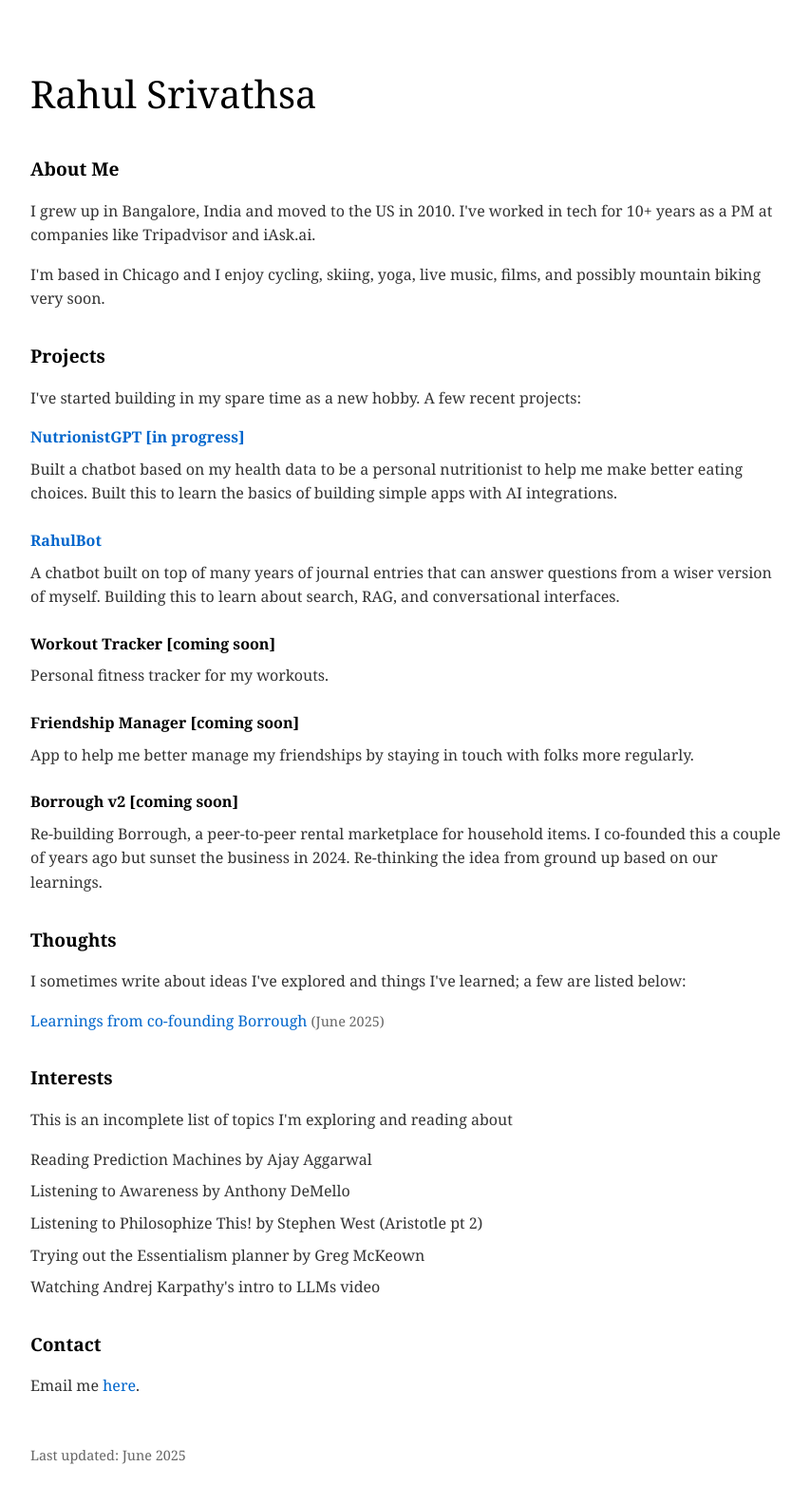
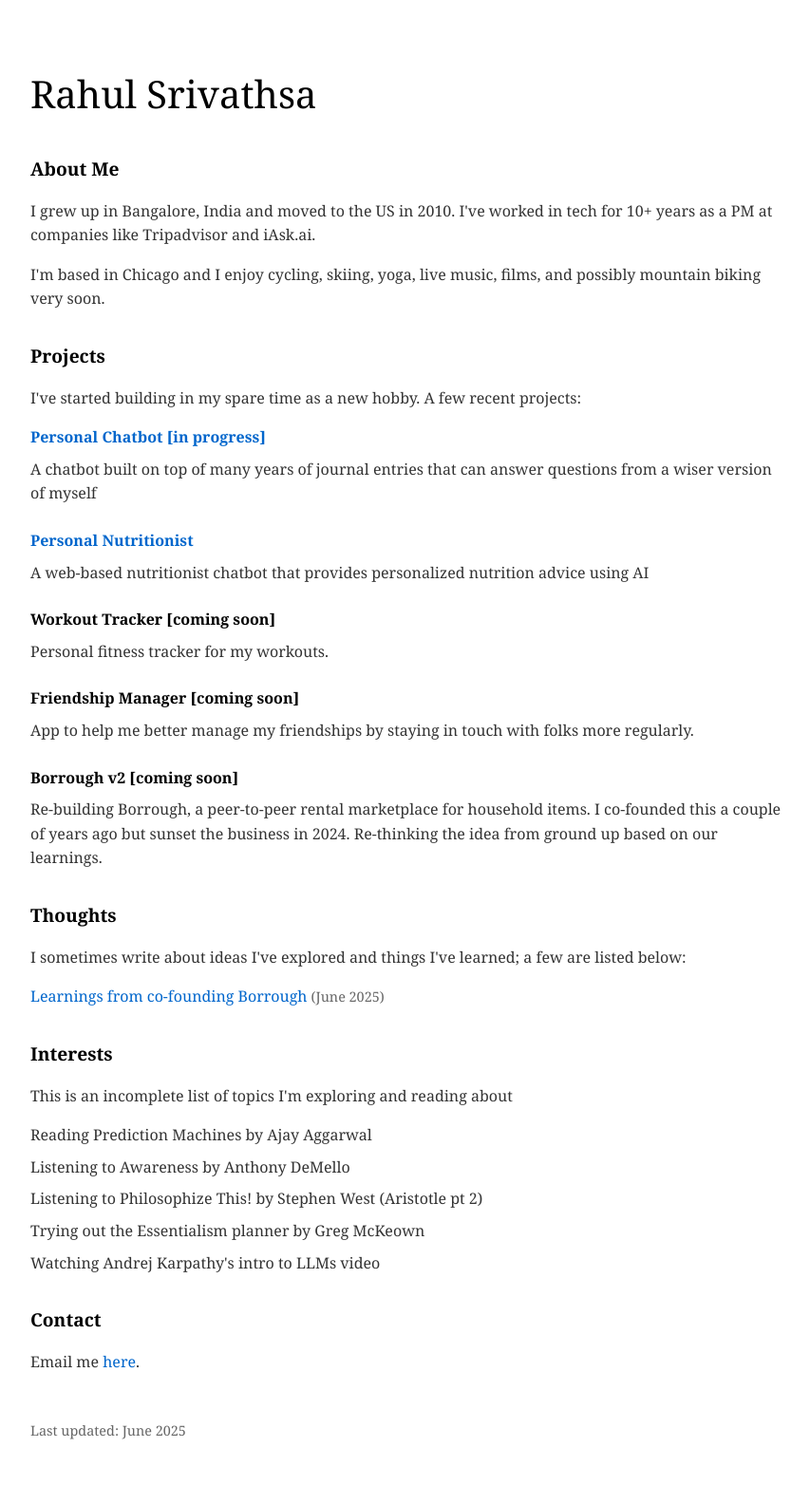
Before and after one commit to rahulsrivathsa/rahulsrivathsa-website, a Jekyll site: the page built from index.html, in a window 1280 px wide. Shown: the whole page at 95% size, without its empty margins (208-1061 px from the left). Built offline with Jekyll 4.4.1, drawn with Linux system fonts in a browser that asks for light colours; a script that is not in the unit is left out; after the commit the page ends 1558 px from its top, so only the background shows below that.

Commit message:
Convert project pages to Jekyll collections and update homepage templating

```diff
--- a/Gemfile
+++ b/Gemfile
@@ -4,6 +4,7 @@ gem "jekyll", "~> 4.3.0"
 gem "minima", "~> 2.5"
 gem "csv"
 gem "logger"
+gem "base64"
 
 group :jekyll_plugins do
   gem "jekyll-feed", "~> 0.12"
--- a/index.html
+++ b/index.html
@@ -12,28 +12,26 @@ layout: default
 <h2>Projects</h2>
 <p>I've started building in my spare time as a new hobby. A few recent projects:</p>
 
+{% assign projects = site.projects | sort: 'title' %}
+{% for project in projects %}
 <div class="project-item">
-    <div class="project-title"><a href="projects/nutritionist.html">NutrionistGPT [in progress]</a></div>
-    <div class="project-description">Built a chatbot based on my health data to be a personal nutritionist to help me make better eating choices. Built this to learn the basics of building simple apps with AI integrations.</div>
+    <div class="project-title"><a href="{{ project.url }}">{{ project.title }}{% if project.status == "In Progress" %} [in progress]{% endif %}</a></div>
+    <div class="project-description">{{ project.description }}</div>
 </div>
+{% endfor %}
 
 <div class="project-item">
-    <div class="project-title"><a href="projects/chatbot.html">RahulBot</a></div>
-    <div class="project-description">A chatbot built on top of many years of journal entries that can answer questions from a wiser version of myself. Building this to learn about search, RAG, and conversational interfaces.</div>
-</div>
-
-<div class="project-item">
-    <div class="project-title">Workout Tracker [coming soon]</a></div>
+    <div class="project-title">Workout Tracker [coming soon]</div>
     <div class="project-description">Personal fitness tracker for my workouts.</div>
 </div>
 
 <div class="project-item">
-    <div class="project-title">Friendship Manager [coming soon]</a></div>
+    <div class="project-title">Friendship Manager [coming soon]</div>
     <div class="project-description">App to help me better manage my friendships by staying in touch with folks more regularly.</div>
 </div>
 
 <div class="project-item">
-    <div class="project-title">Borrough v2 [coming soon]</a></div>
+    <div class="project-title">Borrough v2 [coming soon]</div>
     <div class="project-description">Re-building Borrough, a peer-to-peer rental marketplace for household items. I co-founded this a couple of years ago but sunset the business in 2024. Re-thinking the idea from ground up based on our learnings.</div>
 </div>
 
@@ -62,7 +60,7 @@ layout: default
 </ul>
 
 <h2>Contact</h2>
-<p>Email me <a href="rahul.srivathsa@gmail.com">here</a>.</p>
+<p>Email me <a href="mailto:rahul.srivathsa@gmail.com">here</a>.</p>
 
 <div class="last-updated">
     Last updated: {{ site.time | date: "%B %Y" }}
```
Also changed, not shown: _layouts/project.html (added, +56 -0 lines), _projects/chatbot.md (added, +55 -0 lines), _projects/nutritionist.md (added, +80 -0 lines).
